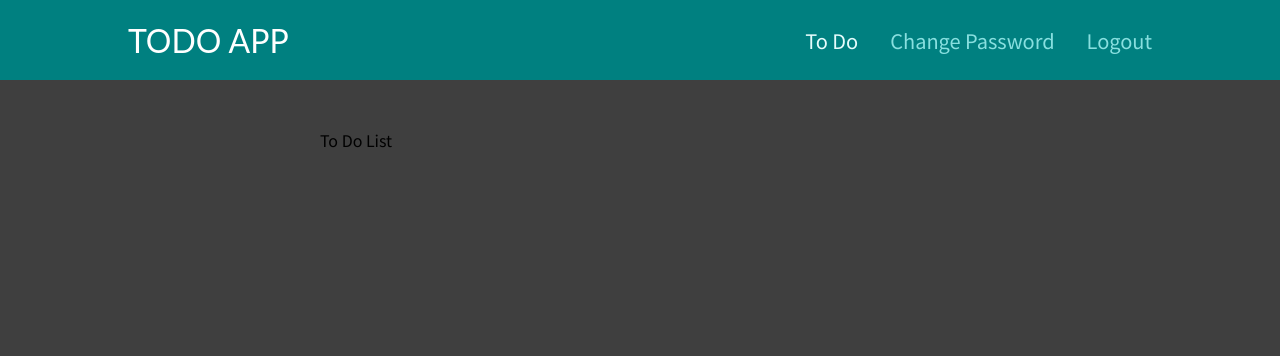
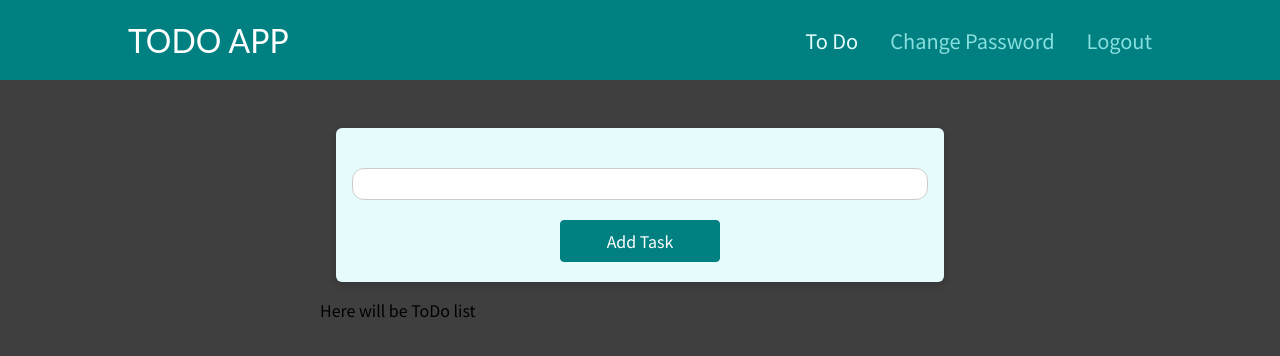
Before and after one commit to avuzikov/todo, a React (Create React App) app: page / in a window 1280 px wide. Shown: the top 356 px of the page. Built offline with nearby package versions, Linux system fonts and the light colour scheme; sample sign-in values are in the browser's storage.

Commit message:
Add simple ToDo file structure, minor changes

```diff
--- a/src/App.js
+++ b/src/App.js
@@ -1,4 +1,4 @@
-import React, { Suspense } from "react";
+import React, { Suspense, useEffect } from "react";
 
 import { authActions } from "./store/auth";
 import { Route, Routes, Navigate } from "react-router-dom";
@@ -19,10 +19,13 @@ const CreateProfilePage = React.lazy(() =>
 /* */
 
 function App() {
-  console.log("Will be glad to see you for an interview!");
-  console.log(
-    "My github with code of the project: https://github.com/avuzikov/todo"
-  );
+  useEffect(() => {
+    console.log("Will be glad to see you for an interview!");
+    console.log(
+      "My github with code of the project: https://github.com/avuzikov/todo"
+    );
+  }, []);
+
   const dispatch = useDispatch();
 
   const action = JSON.parse(localStorage.getItem("tokenInfo"));
--- a/src/components/UI/Button.js
+++ b/src/components/UI/Button.js
@@ -2,7 +2,10 @@ import classes from "./Button.module.css";
 
 const Button = (props) => {
   return (
-    <button onClick={props.onClick} className={classes.button}>
+    <button
+      onClick={props.onClick}
+      className={`${classes.button} ${props.className ? props.className : ""}`}
+    >
       {props.children}
     </button>
   );
--- a/src/components/UI/Card.js
+++ b/src/components/UI/Card.js
@@ -1,7 +1,13 @@
 import classes from "./Card.module.css";
 
 const Card = (props) => {
-  return <div className={classes.card}>{props.children}</div>;
+  return (
+    <div
+      className={`${classes.card} ${props.className ? props.className : ""}`}
+    >
+      {props.children}
+    </div>
+  );
 };
 
 export default Card;
--- a/src/components/pages/ToDoListPage.js
+++ b/src/components/pages/ToDoListPage.js
@@ -1,5 +1,7 @@
+import Todo from "../simpleTodos/Todo";
+
 const ToDoListPage = () => {
-  return <div>To Do List</div>;
+  return <Todo />;
 };
 
 export default ToDoListPage;
--- /dev/null
+++ b/src/components/simpleTodos/AddTodo.js
@@ -0,0 +1,39 @@
+import { useRef } from "react";
+import classes from "./AddTodo.module.css";
+import Button from "../UI/Button";
+import Card from "../UI/Card";
+
+const AddTodo = () => {
+  const taskRef = useRef("");
+
+  function submitHandler(event) {
+    event.preventDefault();
+    if (taskRef.current.value === "") {
+      return;
+    }
+
+    //write correct post response to the database
+    /*const response = await fetch('https://react-http-6b4a6.firebaseio.com/movies.json', {
+      method: 'POST',
+      body: JSON.stringify(movie),
+      headers: {
+        'Content-Type': 'application/json'
+      }
+    });*/
+
+    console.log(taskRef.current.value);
+  }
+  return (
+    <Card className={classes.card}>
+      <form onSubmit={submitHandler} className={classes.form}>
+        <div className={classes.control}>
+          <label htmlFor="newTask"></label>
+          <input type="text" id="newTask" ref={taskRef} />
+        </div>
+        <Button className={classes.button}>Add Task</Button>
+      </form>
+    </Card>
+  );
+};
+
+export default AddTodo;
--- /dev/null
+++ b/src/components/simpleTodos/AddTodo.module.css
@@ -0,0 +1,40 @@
+.control {
+  margin: 1rem 0;
+}
+
+.card {
+  background-color: #e6fcfc;
+}
+
+.button {
+  width: 10rem;
+  align-self: center;
+}
+
+.form {
+  display: flex;
+  flex-direction: column;
+}
+
+.control label {
+  display: block;
+  font-weight: bold;
+  margin-bottom: 0.5rem;
+  text-align: left;
+}
+
+.control input,
+.control textarea {
+  display: block;
+  width: 100%;
+  font: inherit;
+  padding: 0.2rem;
+  border-radius: 12px;
+  border: 1px solid #ccc;
+}
+
+.control input:focus,
+.control textarea:focus {
+  outline: none;
+  border-color: #230052;
+}
--- /dev/null
+++ b/src/components/simpleTodos/Todo.js
@@ -0,0 +1,13 @@
+import AddTodo from "./AddTodo";
+import TodoList from "./TodoList";
+
+const Todo = () => {
+  return (
+    <div>
+      <AddTodo />
+      <TodoList />
+    </div>
+  );
+};
+
+export default Todo;
--- /dev/null
+++ b/src/components/simpleTodos/TodoElement.js
@@ -0,0 +1,5 @@
+const TodoElement = () => {
+  return <div>Here will be ToDo element</div>;
+};
+
+export default TodoElement;
--- /dev/null
+++ b/src/components/simpleTodos/TodoList.js
@@ -0,0 +1,5 @@
+const TodoList = () => {
+  return <p>Here will be ToDo list</p>;
+};
+
+export default TodoList;
```
Also changed, not shown: src/components/simpleTodos/Todo.module.css (added), src/components/simpleTodos/TodoElement.module.css (added), src/components/simpleTodos/TodoList.module.css (added), 1 other file (tests, documents, lock files or other folders).
